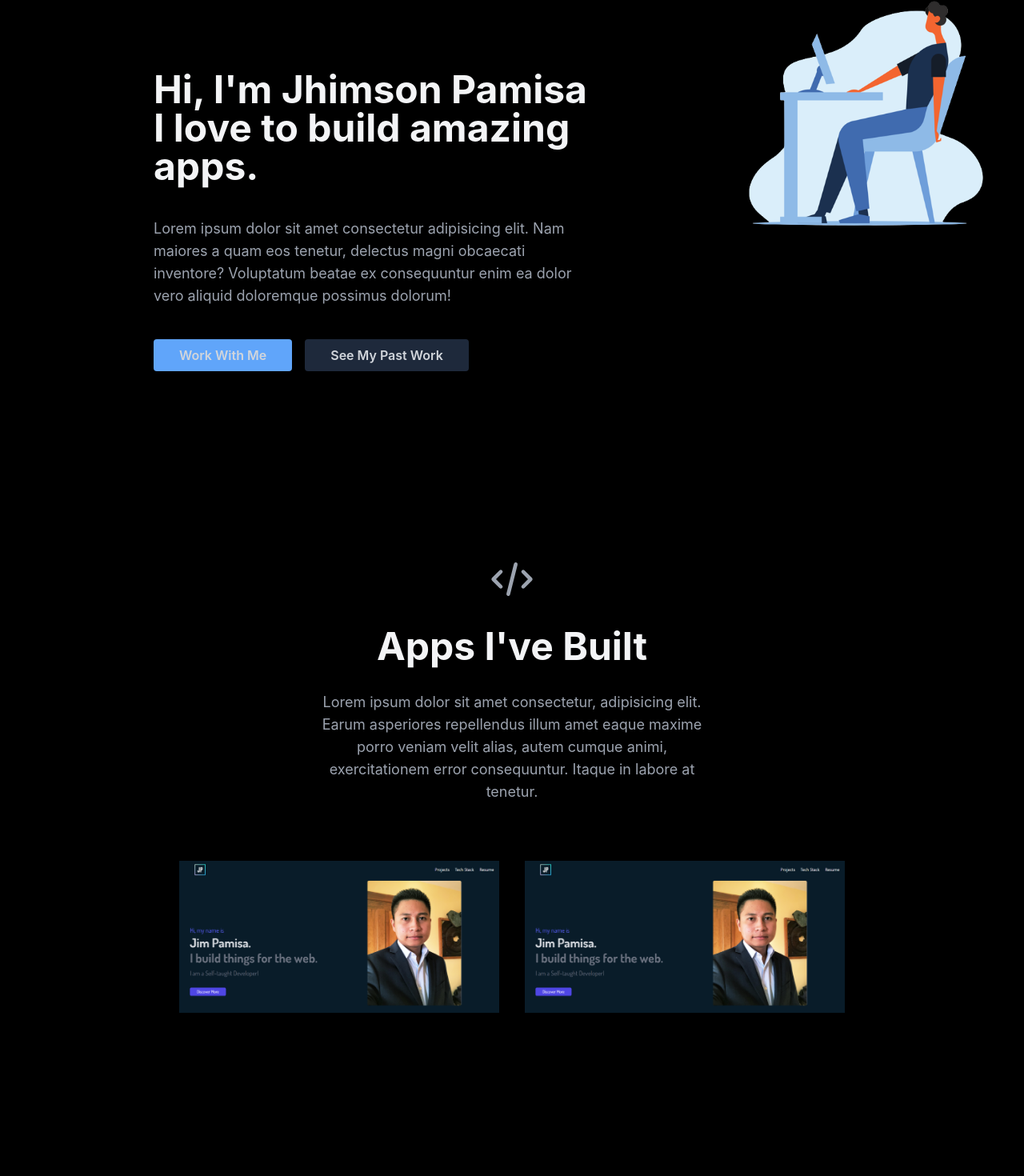
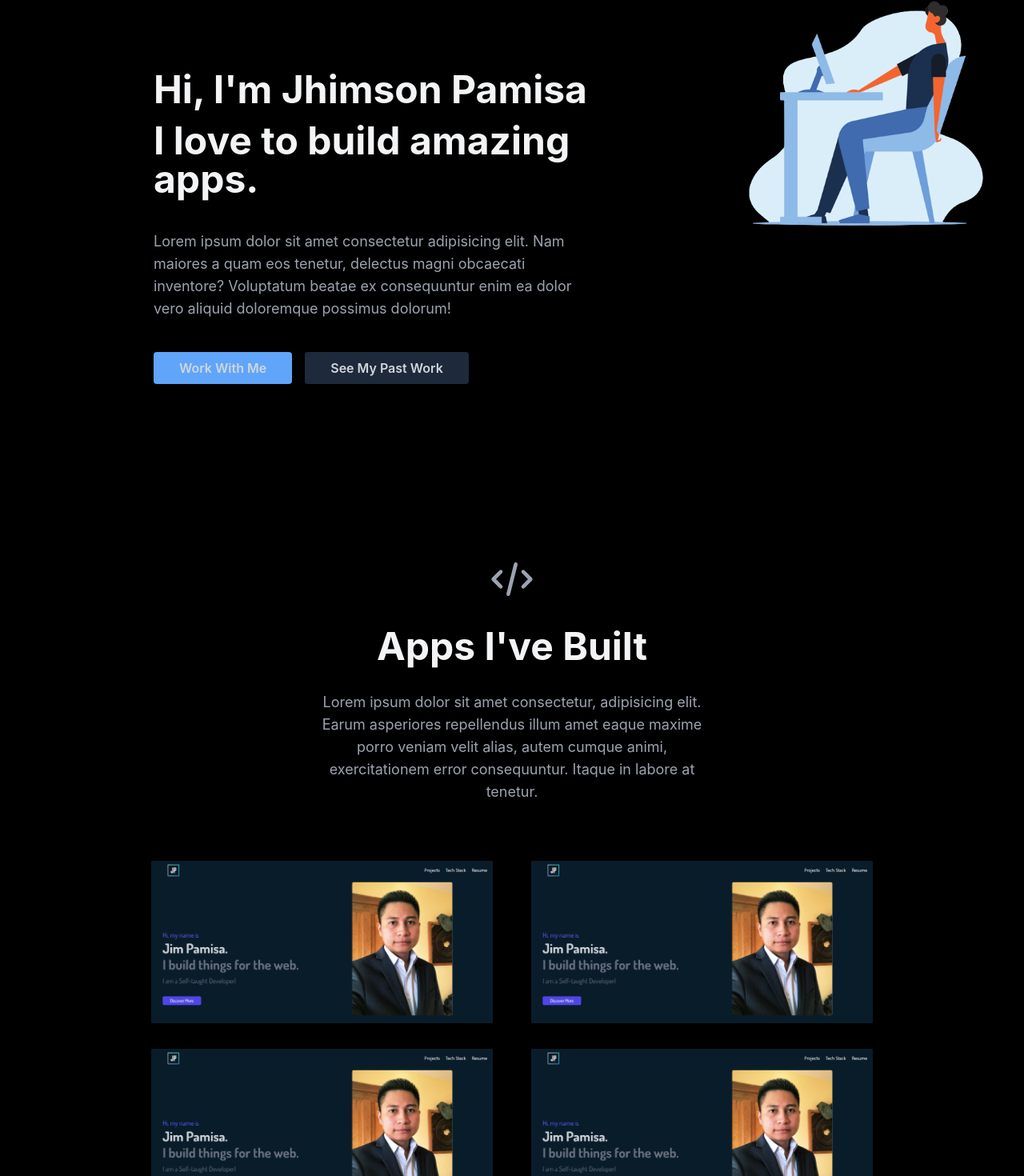
Before and after one commit to jhimson/dev-portfolio-v2, a React (Create React App) app: page / in a window 1280 px wide. Shown: the part 216-1686 px from the top of the page at 80% size. Built offline with nearby package versions, Linux system fonts and the light colour scheme; the HTML template or start-up script is replaced by a standard one.

Commit message:
Updated projects section

```diff
--- a/src/App.css
+++ b/src/App.css
@@ -15,3 +15,7 @@
 .image__overlay--blur {
   backdrop-filter: blur(5px);
 }
+
+.image__overlay--primary {
+  background: #009578;
+}
--- a/src/App.jsx
+++ b/src/App.jsx
@@ -2,6 +2,7 @@ import './App.css';
 import About from './components/About';
 import Navbar from './components/Navbar';
 import Projects from './components/Projects';
+import Skills from './components/Skills';
 
 function App() {
   return (
@@ -9,6 +10,7 @@ function App() {
       <Navbar />
       <About />
       <Projects />
+      <Skills />
     </main>
   );
 }
--- a/src/components/About.jsx
+++ b/src/components/About.jsx
@@ -5,7 +5,7 @@ const About = () => {
   return (
     <div className="h-screen flex bg-black">
       <div className="info m-48 w-[48em] flex flex-col space-y-10">
-        <div className="header text-gray-100 font-bold text-5xl">
+        <div className="header text-gray-100 font-bold text-5xl flex flex-col space-y-4">
           <h1>Hi, I'm Jhimson Pamisa</h1>
           <h1>I love to build amazing apps.</h1>
         </div>
--- a/src/components/ProjectCard.jsx
+++ b/src/components/ProjectCard.jsx
@@ -1,20 +1,22 @@
 import React from 'react';
 import pic1 from '../assets/images/dev.png';
-import "../App.css";
+import '../App.css';
 
-const ProjectCard = () => {
+const ProjectCard = ({image, techList, title, description}) => {
   return (
-    <div className="image relative w-[400px]">
+    <div className="image relative w-4/12">
       <img src={pic1} alt="test" className="image__img w-full block" />
       <div className="image__overlay image__overlay--blur flex flex-col items-center justify-center absolute top-0 left-0 w-full h-full bg-[rgba(0,0,0,0.6)] opacity-0 hover:opacity-100 ease-in-out duration-300">
         <div className="img__title text-blue-400 text-[1em] font-bold">
-          React, Redux, MongoDB
+          React, Redux, Express, MongoDB, Tailwindcss
         </div>
         <div className="img__sub_title text-white text-[2em] font-semibold">
           Devtability
         </div>
-        <p className="image__description text-white text-sm mt-[0.5em]">
-            Lorem ipsum dolor, sit amet consectetur adipisicing elit. Eaque sit eum ratione
+        <p className="image__description text-white text-sm mt-[1.5em] w-4/6">
+          Devtability is an accountability app for Developers. This app will
+          help developers in maintaining daily coding commitment. It was
+          programmed to check the users if they haven't been coding each day.
         </p>
       </div>
     </div>
--- a/src/components/Projects.jsx
+++ b/src/components/Projects.jsx
@@ -5,6 +5,7 @@ const Projects = () => {
   return (
     <div className="h-screen flex bg-black justify-center">
       <div className="flex flex-col items-center space-y-8">
+        <h1>
           <svg
             xmlns="http://www.w3.org/2000/svg"
             className="h-14 w-14 text-gray-400"
@@ -19,6 +20,7 @@ const Projects = () => {
               d="M10 20l4-16m4 4l4 4-4 4M6 16l-4-4 4-4"
             />
           </svg>
+        </h1>
         <div className="header text-center w-[32em]">
           <h1 className="text-gray-100 font-bold text-5xl">Apps I've Built</h1>
           <p className="text-lg text-gray-400 mt-8 mb-10">
@@ -29,7 +31,12 @@ const Projects = () => {
           </p>
         </div>
 
-        <div className="Projects flex items-center justify-center gap-x-8">
+        {/* <div className="Projects grid grid-cols-2 justify-items-center gap-x-0 bg-red-200"> */}
+        <div className='Projects flex items-center justify-center space-x-12'>
+          <ProjectCard />
+          <ProjectCard />
+        </div>
+        <div className='Projects flex items-center justify-center space-x-12'>
           <ProjectCard />
           <ProjectCard />
         </div>
```
Lines whose indentation alone changed are shown as unchanged.
